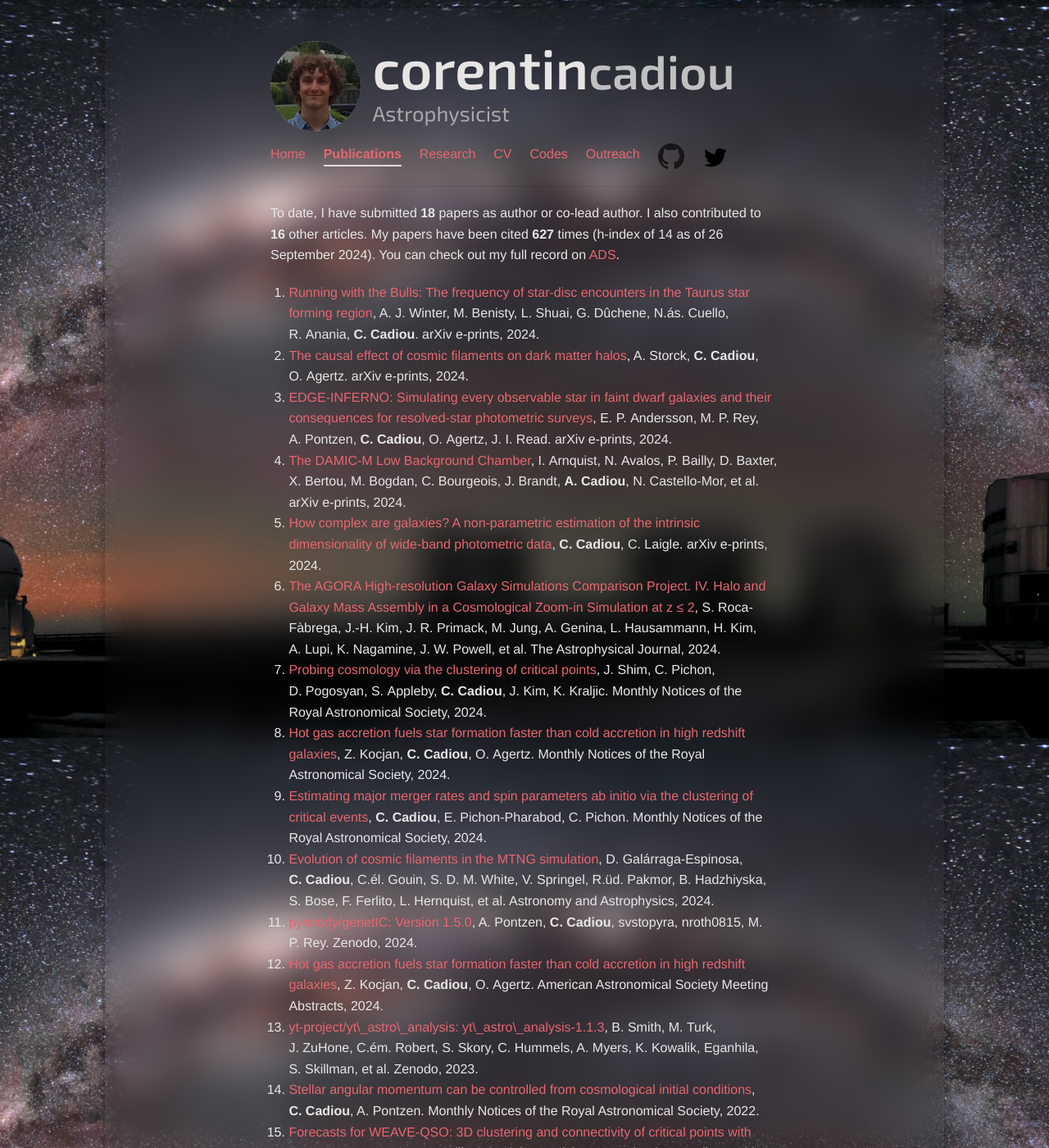
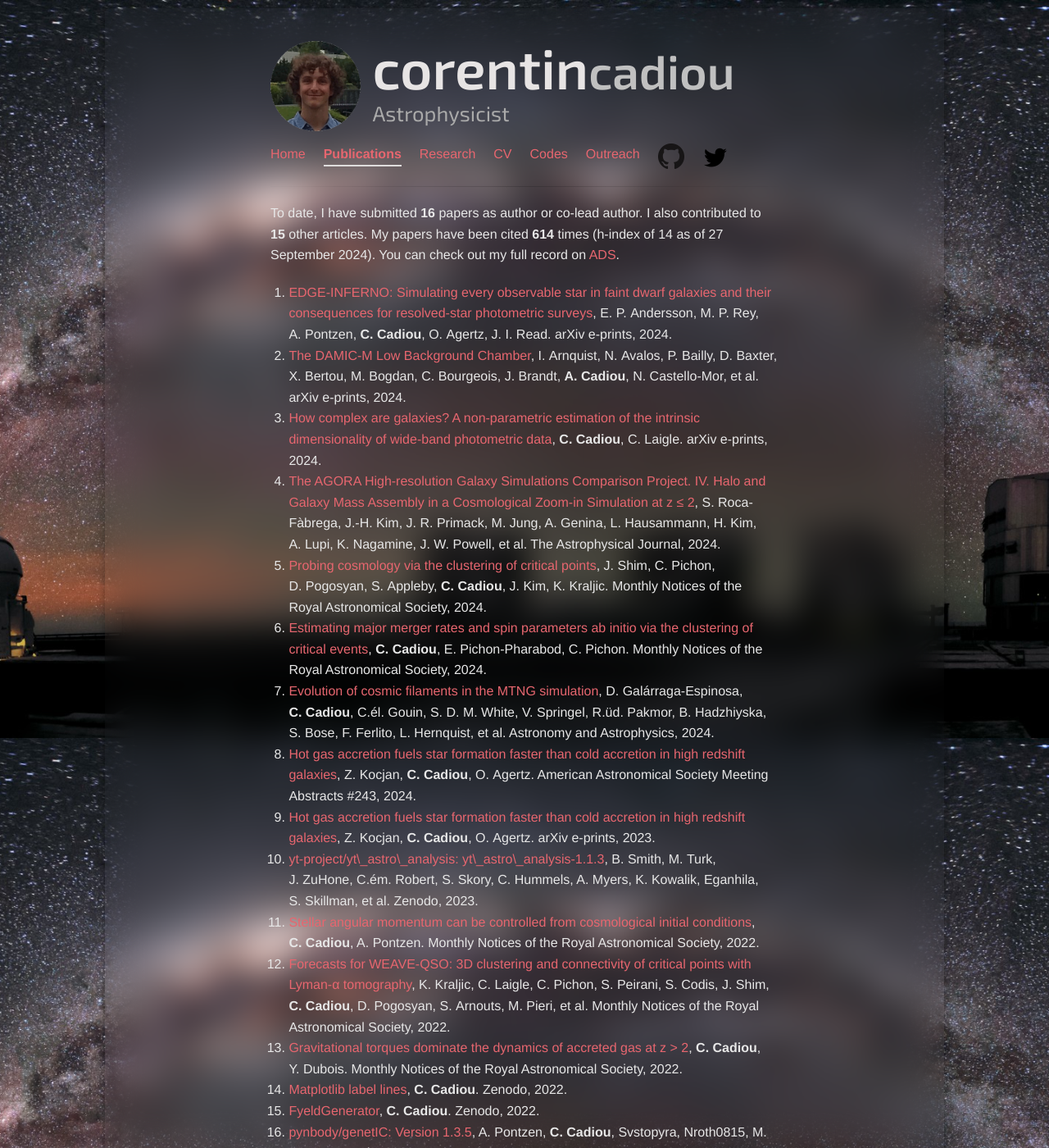
Before and after one commit to cphyc/cphyc.github.io, a Jekyll site: the page built from publications/index.html, in a window 1280 px wide and 1400 px high. Shown: the whole window at 82% size. Built offline with Jekyll 4.4.1, drawn with Linux system fonts in a browser that asks for light colours; nearby versions of some CDN libraries.

Commit message:
chore: autopublish 2024-09-27T00:01:52Z

```diff
--- a/publications/index.html
+++ b/publications/index.html
@@ -6,54 +6,12 @@ description: My Publications
 ---
 
 <p>
-  To date, I have submitted <b>18</b> papers as author or co-lead author.
-  I also contributed to <b>16</b> other articles.
-  My papers have been cited <b>627</b> times (h-index of 14 as of 26 September 2024).
+  To date, I have submitted <b>16</b> papers as author or co-lead author.
+  I also contributed to <b>15</b> other articles.
+  My papers have been cited <b>614</b> times (h-index of 14 as of 27 September 2024).
   You can check out my full record on <a href="https://ui.adsabs.harvard.edu/search/q=((author%3A%22Cadiou%2C%20C%22))%20-bibstem%3A%22zndo%22%20collection%3Aastronomy&sort=date%20desc%2C%20bibcode%20desc&p_=0" target="_blank">ADS</a>.
 </p>
 <ol>
-
-  <li>
-    <a href="https://arxiv.org/abs/2409.13021">Running with the Bulls: The frequency of star-disc encounters in the Taurus star forming region</a>,
-
-
-      A. J.&nbsp;Winter,
-
-
-      M.&nbsp;Benisty,
-
-
-      L.&nbsp;Shuai,
-
-
-      G.&nbsp;Dûchene,
-
-
-      N.ás.&nbsp;Cuello,
-
-
-      R.&nbsp;Anania,
-
-    <b>
-      C.&nbsp;Cadiou</b>.
-
-    arXiv e-prints, 2024.
-  </li>
-
-  <li>
-    <a href="https://arxiv.org/abs/2409.13010">The causal effect of cosmic filaments on dark matter halos</a>,
-
-
-      A.&nbsp;Storck,
-
-    <b>
-      C.&nbsp;Cadiou</b>,
-
-
-      O.&nbsp;Agertz.
-
-    arXiv e-prints, 2024.
-  </li>
 
   <li>
     <a href="https://arxiv.org/abs/2409.08073">EDGE-INFERNO: Simulating every observable star in faint dwarf galaxies and their consequences for resolved-star photometric surveys</a>,
@@ -197,21 +155,6 @@ description: My Publications
   </li>
 
   <li>
-    <a href="https://arxiv.org/abs/2311.04961">Hot gas accretion fuels star formation faster than cold accretion in high redshift galaxies</a>,
-
-
-      Z.&nbsp;Kocjan,
-
-    <b>
-      C.&nbsp;Cadiou</b>,
-
-
-      O.&nbsp;Agertz.
-
-    Monthly Notices of the Royal Astronomical Society, 2024.
-  </li>
-
-  <li>
     <a href="https://arxiv.org/abs/2309.11558">Estimating major merger rates and spin parameters ab initio via the clustering of critical events</a>,
 
     <b>
@@ -266,27 +209,6 @@ description: My Publications
   </li>
 
   <li>
-    <a href="https://arxiv.org/abs/">pynbody/genetIC: Version 1.5.0</a>,
-
-
-      A.&nbsp;Pontzen,
-
-    <b>
-      C.&nbsp;Cadiou</b>,
-
-
-      svstopyra,
-
-
-      nroth0815,
-
-
-      M. P.&nbsp;Rey.
-
-    Zenodo, 2024.
-  </li>
-
-  <li>
     <a href="https://arxiv.org/abs/">Hot gas accretion fuels star formation faster than cold accretion in high redshift galaxies</a>,
 
 
@@ -298,7 +220,22 @@ description: My Publications
 
       O.&nbsp;Agertz.
 
-    American Astronomical Society Meeting Abstracts, 2024.
+    American Astronomical Society Meeting Abstracts #243, 2024.
+  </li>
+
+  <li>
+    <a href="https://arxiv.org/abs/2311.04961">Hot gas accretion fuels star formation faster than cold accretion in high redshift galaxies</a>,
+
+
+      Z.&nbsp;Kocjan,
+
+    <b>
+      C.&nbsp;Cadiou</b>,
+
+
+      O.&nbsp;Agertz.
+
+    arXiv e-prints, 2023.
   </li>
 
   <li>
```
